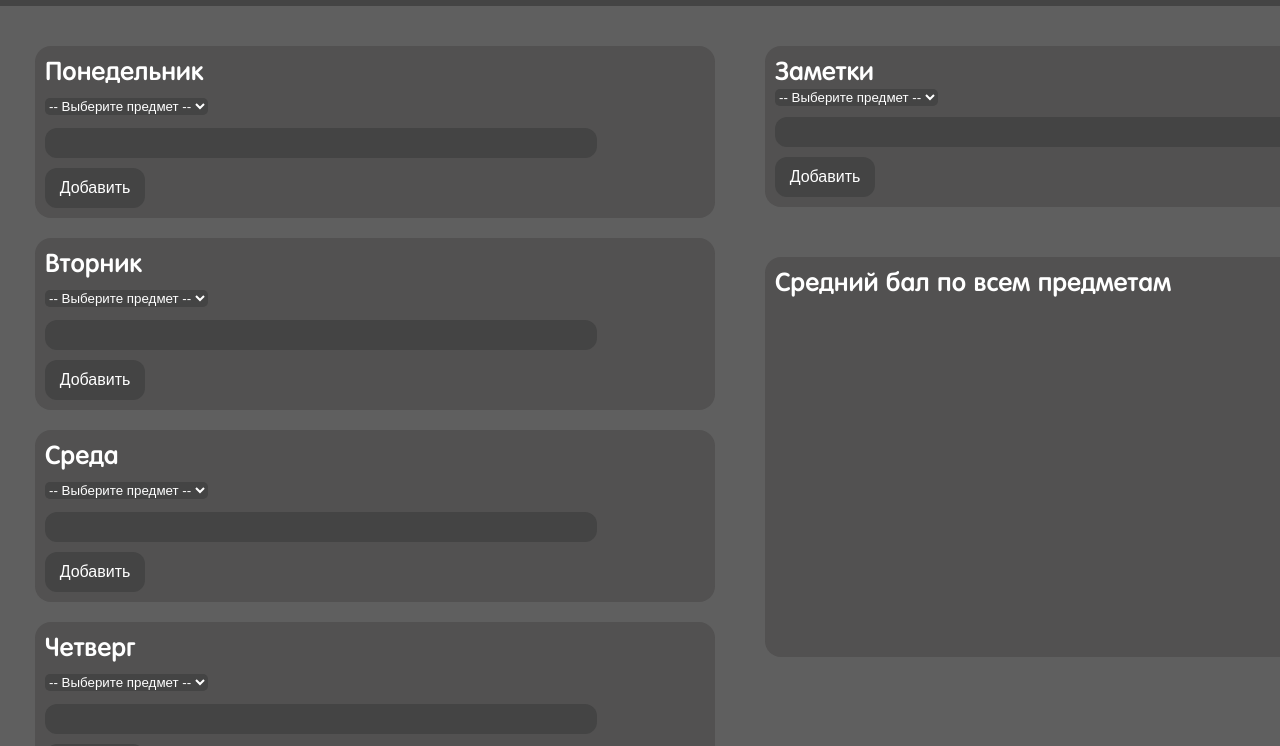
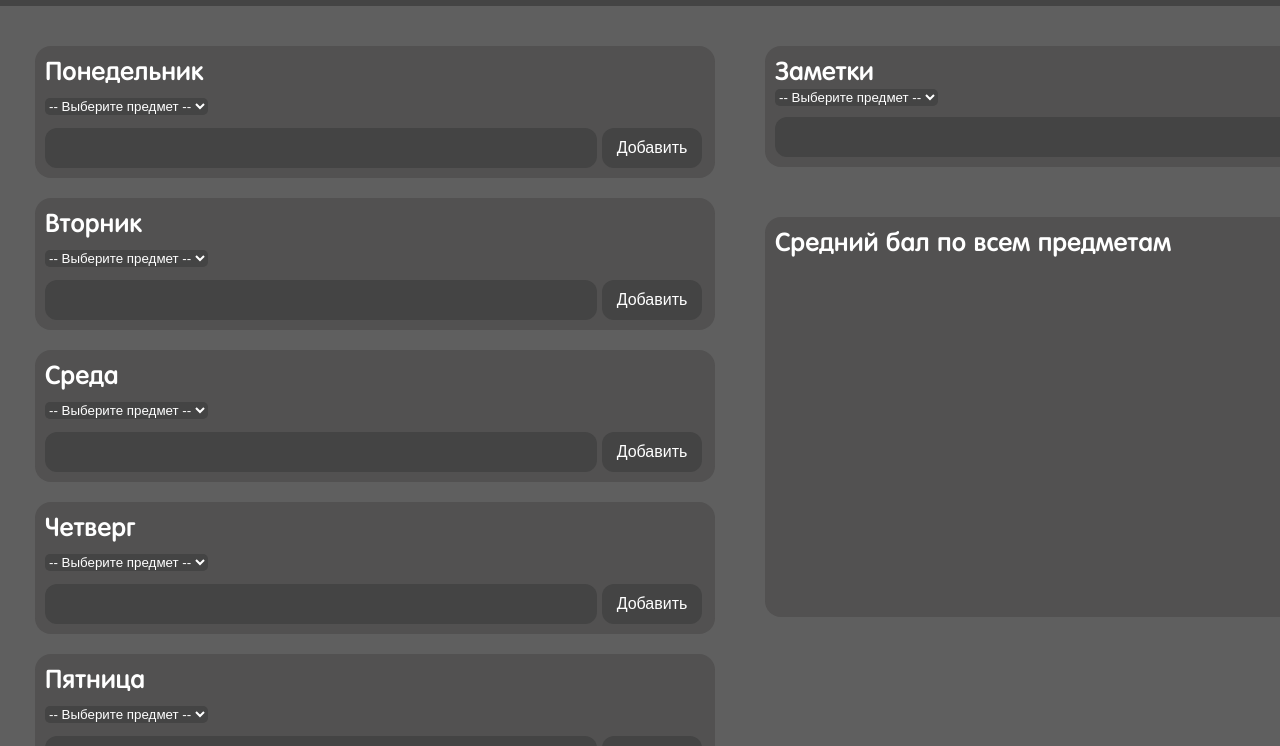
Before and after one commit to Koudu/school-portal, a website built with webpack: page public/index.html in a window 1280 px wide. Shown: the part 54-800 px from the top of the page. Built offline with nearby package versions, Linux system fonts and the light colour scheme.

Commit message:
modified:   src/components/AddForm/AddForm.ts 	modified:   src/components/AddForm/AddFormNote.ts 	modified:   src/style.css

```diff
--- a/src/components/AddForm/AddForm.ts
+++ b/src/components/AddForm/AddForm.ts
@@ -34,7 +34,7 @@ export default function addForm(props: AddFormProps): Component {
           <option value> Франц. язык </option>
           <option value> Химия </option>
         </select>
-        <div class="InputBlock">
+        <div class="TextInputBlock">
           <div class="InputArea" id="input-${props.id}" contenteditable="true"></div>
           <input type="submit" class="add" value="Добавить" name="add" />
         </div>
--- a/src/components/AddForm/AddFormNote.ts
+++ b/src/components/AddForm/AddFormNote.ts
@@ -16,8 +16,10 @@ export default function addForm(props: AddFormProps): Component {
     render: () => {
       props.parentEl.innerHTML = `
       <form id="${props.id}">
-        <textarea class="TextInputNote" id="input-${props.id}"  placeholder="Введите тест..."></textarea>
-        <input type="submit" class="addNote" value="Добавить" name="add" />
+        <div class="TextInputBlock">
+          <textarea class="TextInputNote" id="input-${props.id}"  placeholder="Введите тест..."></textarea>
+          <input type="submit" class="addNote" value="Добавить" name="add" />
+        </div>
       </form>
     `;
     },
--- a/src/style.css
+++ b/src/style.css
@@ -271,11 +271,13 @@ select {
   border-radius: 12px;
   padding: 5px;
   border: 0;
+  font-family: Arial, Helvetica, sans-serif;
 }
 
 .add {
   width: 100px;
   height: 40px;
+  margin-left: 5px;
   font-size: 16px;
   cursor: pointer;
   font-size: 16px;
@@ -288,6 +290,10 @@ select {
 
 .add:hover {
   background-color: #383838;
+}
+
+.TextInputBlock {
+ display: flex;
 }
 
 
```
